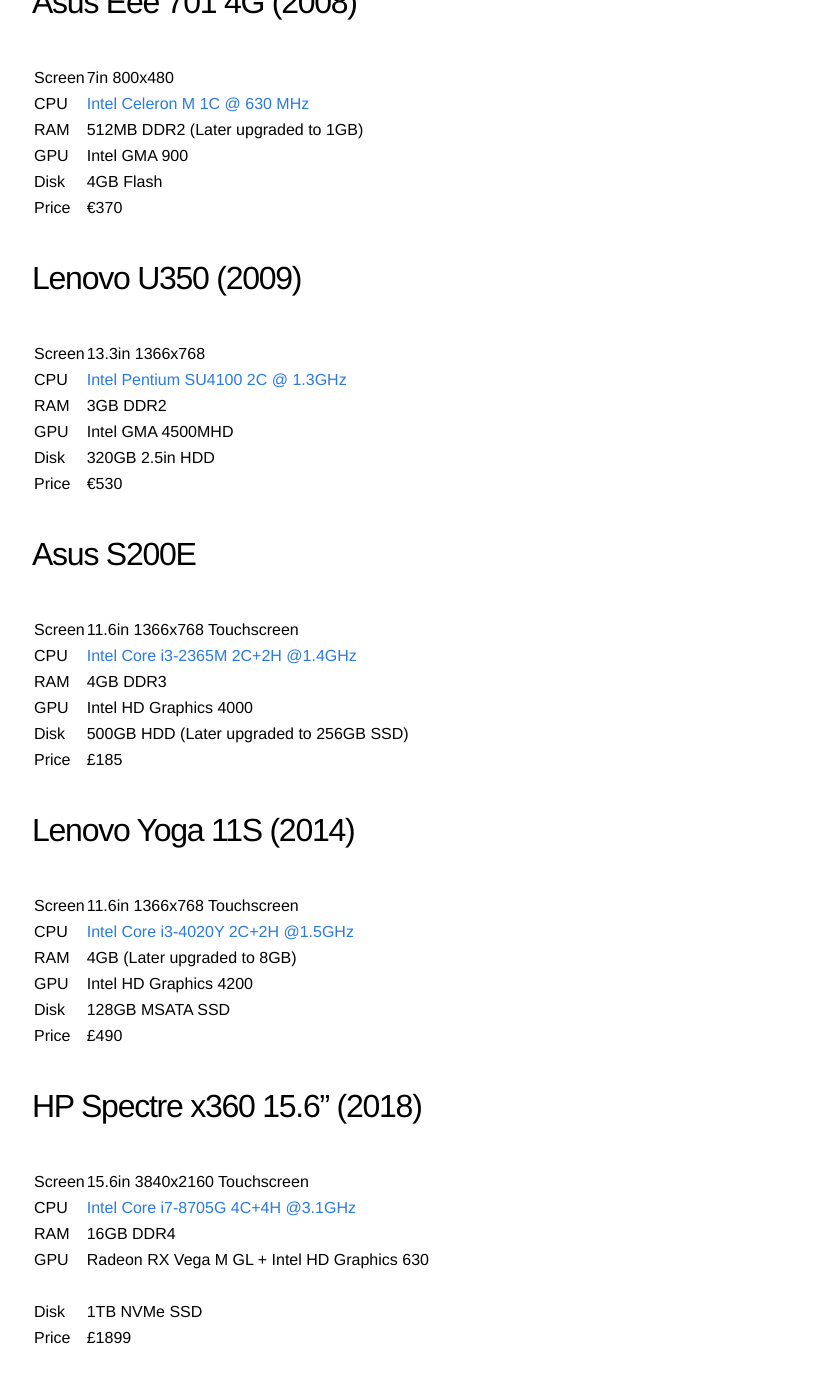
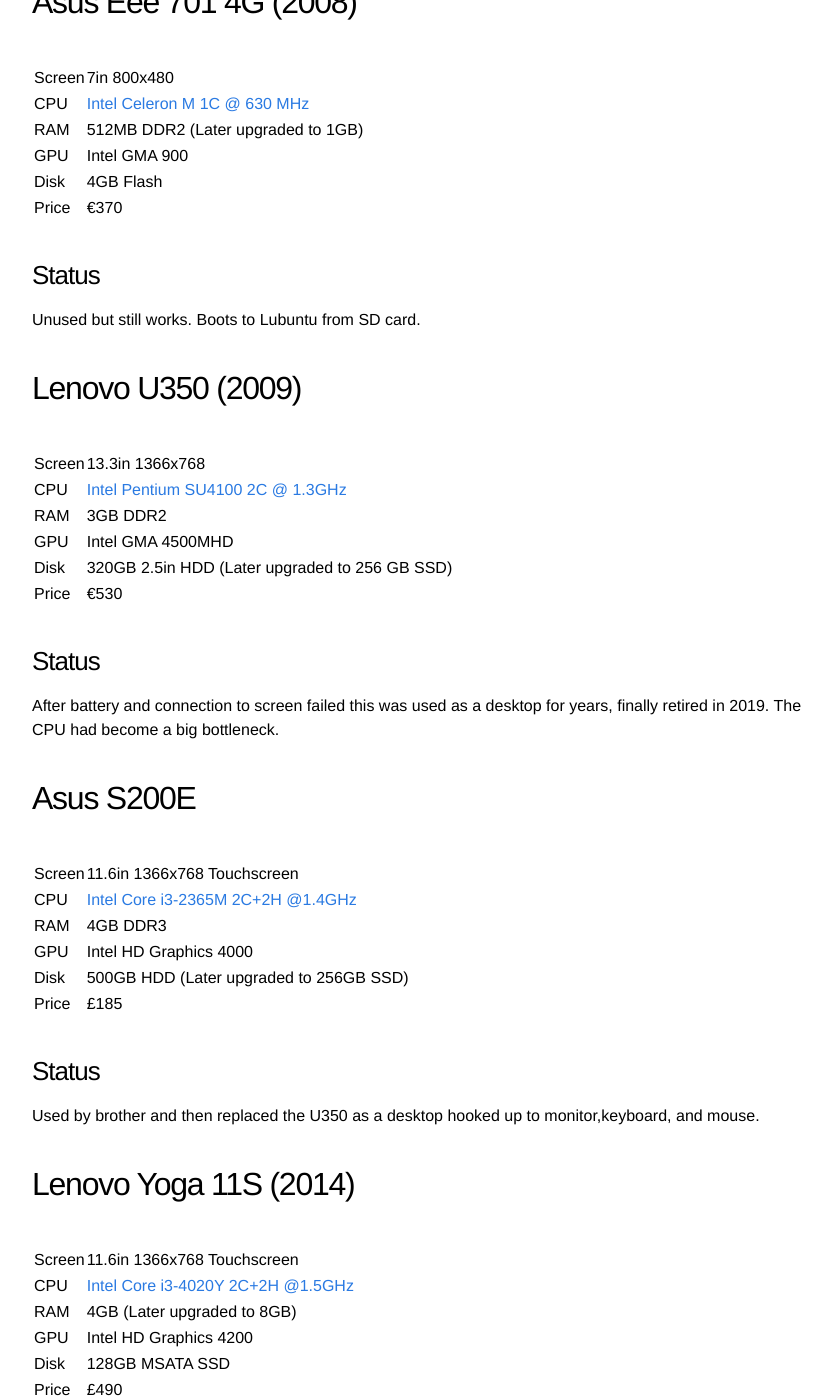
Before and after one commit to rianoc/rianoc.github.io, a Jekyll site: the page built from _posts/2019-03-16-Laptops.markdown, in a window 1280 px wide and 1400 px high, scrolled down 277 px. Shown: the whole window, without its empty margins (208-1040 px from the left). Built offline with Jekyll 4.4.1, drawn with Linux system fonts in a browser that asks for light colours; some of the changed text lies outside the part shown.

Commit message:
Correct laptop post date. Add status details.

```diff
--- a/_posts/2019-03-16-Laptops.markdown
+++ b/_posts/2019-03-16-Laptops.markdown
@@ -18,6 +18,10 @@ date:   2019-03-03 14:38:00
 | Disk | 4GB Flash |
 | Price | €370 |
 
+### Status
+
+Unused but still works. Boots to Lubuntu from SD card.
+
 ## Lenovo U350 (2009)
 
 | | |
@@ -26,8 +30,12 @@ date:   2019-03-03 14:38:00
 | CPU | [Intel Pentium SU4100 2C @ 1.3GHz](https://ark.intel.com/content/www/us/en/ark/products/43568/intel-pentium-processor-su4100-2m-cache-1-30-ghz-800-mhz-fsb.html) |
 | RAM | 3GB DDR2 |
 | GPU | Intel GMA 4500MHD |
-| Disk | 320GB 2.5in HDD |
+| Disk | 320GB 2.5in HDD (Later upgraded to 256 GB SSD) |
 | Price | €530 |
+
+### Status
+
+After battery and connection to screen failed this was used as a desktop for years, finally retired in 2019. The CPU had become a big bottleneck.
 
 ## Asus S200E
 
@@ -40,6 +48,10 @@ date:   2019-03-03 14:38:00
 | Disk | 500GB HDD (Later upgraded to 256GB SSD) |
 | Price | £185 |
 
+### Status
+
+Used by brother and then replaced the U350 as a desktop hooked up to monitor,keyboard, and mouse.
+
 ## Lenovo Yoga 11S (2014)
 
 | | |
@@ -50,6 +62,10 @@ date:   2019-03-03 14:38:00
 | GPU | Intel HD Graphics 4200 |
 | Disk | 128GB MSATA SSD |
 | Price | £490 |
+
+### Status
+
+Used by brother.
 
 ## HP Spectre x360 15.6" (2018)
 
@@ -62,3 +78,7 @@ date:   2019-03-03 14:38:00
 |
 | Disk | 1TB NVMe SSD |
 | Price | £1899 |
+
+### Status
+
+Still having thermal and driver issues with BSOD when pushed hard.
```
Also changed, not shown: other parts of _posts/2019-03-16-Laptops.markdown (+1 -1 lines).
